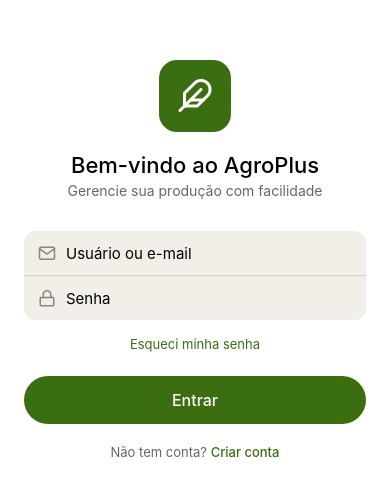
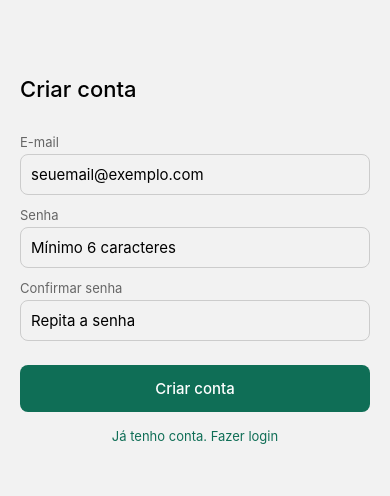
Before and after one commit to DaviUgioni/AgroPlus, a React Native app: screen /CriarConta in a window 390 px wide. Shown: the part 162-658 px from the top of the page. Built offline with nearby package versions, Linux system fonts and the light colour scheme.

Commit message:
feat: implementa autenticacao com Firebase (login e criacao de conta)

```diff
--- a/App.tsx
+++ b/App.tsx
@@ -1,17 +1,38 @@
+// App.tsx
 import { NavigationContainer } from '@react-navigation/native';
 import { createNativeStackNavigator } from '@react-navigation/native-stack';
 import Login from './Screens/Login';
 import Home from './Screens/Home';
+import Propriedades from './Screens/Propriedades';
+import PropriedadeForm from './Screens/PropriedadeForm';
+import PropriedadeDetalhe from './Screens/PropriedadeDetalhe';
+import TalhaoForm from './Screens/TalhaoForm';
+import CriarConta from './Screens/CriarConta';
 
-const Stack = createNativeStackNavigator();
+export type RootStackParamList = {
+  Login: undefined;
+  Home: undefined;
+  Propriedades: undefined;
+  PropriedadeForm: { propriedadeId?: string } | undefined;
+  PropriedadeDetalhe: { propriedadeId: string };
+  TalhaoForm: { propriedadeId: string; talhaoId?: string };
+  CriarConta: undefined;
+};
+
+const Stack = createNativeStackNavigator<RootStackParamList>();
 
 export default function App() {
   return (
     <NavigationContainer>
-    <Stack.Navigator initialRouteName="Login" screenOptions={{ headerShown: false }}>
-      <Stack.Screen name="Login" component={Login} />
-      <Stack.Screen name="Home" component={Home} />
-    </Stack.Navigator>
+      <Stack.Navigator initialRouteName="Login" screenOptions={{ headerShown: false }}>
+        <Stack.Screen name="Login" component={Login} />
+        <Stack.Screen name="Home" component={Home} />
+        <Stack.Screen name="Propriedades" component={Propriedades} />
+        <Stack.Screen name="PropriedadeForm" component={PropriedadeForm} />
+        <Stack.Screen name="PropriedadeDetalhe" component={PropriedadeDetalhe} />
+        <Stack.Screen name="TalhaoForm" component={TalhaoForm} />
+        <Stack.Screen name="CriarConta" component={CriarConta} />
+      </Stack.Navigator>
     </NavigationContainer>
   );
 }
--- /dev/null
+++ b/Screens/CriarConta.tsx
@@ -0,0 +1,140 @@
+// Screens/CriarConta.tsx
+import { useState } from 'react';
+import { StyleSheet, Text, TouchableOpacity, View, TextInput, Alert } from 'react-native';
+import { useNavigation, NavigationProp } from '@react-navigation/native';
+import { createUserWithEmailAndPassword } from 'firebase/auth';
+import { auth } from '../FirebaseConfig';
+import { RootStackParamList } from '../App';
+
+type CriarContaNavigationProp = NavigationProp<RootStackParamList, 'CriarConta'>;
+
+export default function CriarConta() {
+  const navigation = useNavigation<CriarContaNavigationProp>();
+
+  const [email, setEmail] = useState('');
+  const [senha, setSenha] = useState('');
+  const [confirmacaoSenha, setConfirmacaoSenha] = useState('');
+  const [salvando, setSalvando] = useState(false);
+
+  async function handleCriarConta() {
+    if (!email || !senha || !confirmacaoSenha) {
+      Alert.alert('Atenção', 'Por favor, preencha todos os campos.');
+      return;
+    }
+
+    if (senha !== confirmacaoSenha) {
+      Alert.alert('Atenção', 'As senhas não coincidem.');
+      return;
+    }
+
+    if (senha.length < 6) {
+      Alert.alert('Atenção', 'A senha deve ter pelo menos 6 caracteres.');
+      return;
+    }
+
+    try {
+      setSalvando(true);
+      await createUserWithEmailAndPassword(auth, email.trim(), senha);
+      Alert.alert('Sucesso', 'Conta criada com sucesso!');
+      navigation.navigate('Home');
+    } catch (error: any) {
+      let mensagem = 'Ocorreu um erro ao criar a conta.';
+      if (error.code === 'auth/email-already-in-use') {
+        mensagem = 'Este e-mail já está em uso.';
+      } else if (error.code === 'auth/invalid-email') {
+        mensagem = 'E-mail inválido.';
+      } else if (error.code === 'auth/weak-password') {
+        mensagem = 'Senha muito fraca.';
+      }
+      Alert.alert('Erro', mensagem);
+    } finally {
+      setSalvando(false);
+    }
+  }
+
+  return (
+    <View style={styles.container}>
+      <Text style={styles.title}>Criar conta</Text>
+
+      <Text style={styles.label}>E-mail</Text>
+      <TextInput
+        style={styles.input}
+        value={email}
+        onChangeText={setEmail}
+        placeholder="seuemail@exemplo.com"
+        keyboardType="email-address"
+        autoCapitalize="none"
+      />
+
+      <Text style={styles.label}>Senha</Text>
+      <TextInput
+        style={styles.input}
+        value={senha}
+        onChangeText={setSenha}
+        placeholder="Mínimo 6 caracteres"
+        secureTextEntry
+      />
+
+      <Text style={styles.label}>Confirmar senha</Text>
+      <TextInput
+        style={styles.input}
+        value={confirmacaoSenha}
+        onChangeText={setConfirmacaoSenha}
+        placeholder="Repita a senha"
+        secureTextEntry
+      />
+
+      <TouchableOpacity style={styles.button} onPress={handleCriarConta} disabled={salvando}>
+        <Text style={styles.buttonText}>{salvando ? 'Criando...' : 'Criar conta'}</Text>
+      </TouchableOpacity>
+
+      <TouchableOpacity onPress={() => navigation.navigate('Login')}>
+        <Text style={styles.link}>Já tenho conta. Fazer login</Text>
+      </TouchableOpacity>
+    </View>
+  );
+}
+
+const styles = StyleSheet.create({
+  container: {
+    flex: 1,
+    padding: 20,
+    justifyContent: 'center',
+  },
+  title: {
+    fontSize: 22,
+    fontWeight: '500',
+    marginBottom: 20,
+  },
+  label: {
+    fontSize: 13,
+    color: '#666',
+    marginBottom: 4,
+    marginTop: 12,
+  },
+  input: {
+    borderWidth: 1,
+    borderColor: '#ccc',
+    borderRadius: 8,
+    padding: 10,
+    fontSize: 15,
+  },
+  button: {
+    backgroundColor: '#0F6E56',
+    borderRadius: 8,
+    padding: 14,
+    alignItems: 'center',
+    marginTop: 24,
+  },
+  buttonText: {
+    color: '#fff',
+    fontWeight: '500',
+    fontSize: 15,
+  },
+  link: {
+    color: '#0F6E56',
+    textAlign: 'center',
+    marginTop: 16,
+    fontSize: 13,
+  },
+});
--- a/Screens/Login.tsx
+++ b/Screens/Login.tsx
@@ -1,16 +1,44 @@
+// Screens/Login.tsx
 import { useState } from 'react';
-import { StyleSheet, Text, TouchableOpacity, View, TextInput } from 'react-native';
-import { useNavigation } from '@react-navigation/native';
+import { StyleSheet, Text, TouchableOpacity, View, TextInput, Alert } from 'react-native';
+import { useNavigation, NavigationProp } from '@react-navigation/native';
 import { Feather } from '@expo/vector-icons';
+import { signInWithEmailAndPassword } from 'firebase/auth';
+import { auth } from '../FirebaseConfig';
+import { RootStackParamList } from '../App';
+
+type LoginNavigationProp = NavigationProp<RootStackParamList, 'Login'>;
 
 export default function Login() {
-  const navigation = useNavigation();
+  const navigation = useNavigation<LoginNavigationProp>();
   const [email, setEmail] = useState('');
   const [senha, setSenha] = useState('');
+  const [entrando, setEntrando] = useState(false);
 
-  const handleLogin = () => {
-    navigation.navigate('Home' as never);
-  };
+  async function handleLogin() {
+    if (!email || !senha) {
+      Alert.alert('Atenção', 'Preencha e-mail e senha.');
+      return;
+    }
+
+    try {
+      setEntrando(true);
+      await signInWithEmailAndPassword(auth, email.trim(), senha);
+      navigation.navigate('Home');
+    } catch (error: any) {
+      let mensagem = 'Não foi possível entrar.';
+      if (error.code === 'auth/invalid-credential' || error.code === 'auth/wrong-password') {
+        mensagem = 'E-mail ou senha incorretos.';
+      } else if (error.code === 'auth/user-not-found') {
+        mensagem = 'Usuário não encontrado.';
+      } else if (error.code === 'auth/invalid-email') {
+        mensagem = 'E-mail inválido.';
+      }
+      Alert.alert('Erro', mensagem);
+    } finally {
+      setEntrando(false);
+    }
+  }
 
   return (
     <View style={styles.container}>
@@ -29,6 +57,8 @@ export default function Login() {
             value={email}
             onChangeText={setEmail}
             style={styles.input}
+            autoCapitalize="none"
+            keyboardType="email-address"
           />
         </View>
 
@@ -48,20 +78,15 @@ export default function Login() {
         <Text style={styles.esqueciSenha}>Esqueci minha senha</Text>
       </TouchableOpacity>
 
-      <TouchableOpacity
-        style={styles.botao}
-        onPress={() => {
-          console.log('CLICOU');
-          handleLogin();
-        }}
-      >
-        <Text style={styles.textoBotao}>Entrar</Text>
+      <TouchableOpacity style={styles.botao} onPress={handleLogin} disabled={entrando}>
+        <Text style={styles.textoBotao}>{entrando ? 'Entrando...' : 'Entrar'}</Text>
       </TouchableOpacity>
 
-      <Text style={styles.criarConta}>
-        Não tem conta?{' '}
-        <Text style={styles.criarContaLink}>Criar conta</Text>
-      </Text>
+      <TouchableOpacity onPress={() => navigation.navigate('CriarConta')}>
+        <Text style={styles.criarConta}>
+          Não tem conta? <Text style={styles.criarContaLink}>Criar conta</Text>
+        </Text>
+      </TouchableOpacity>
     </View>
   );
 }
```
